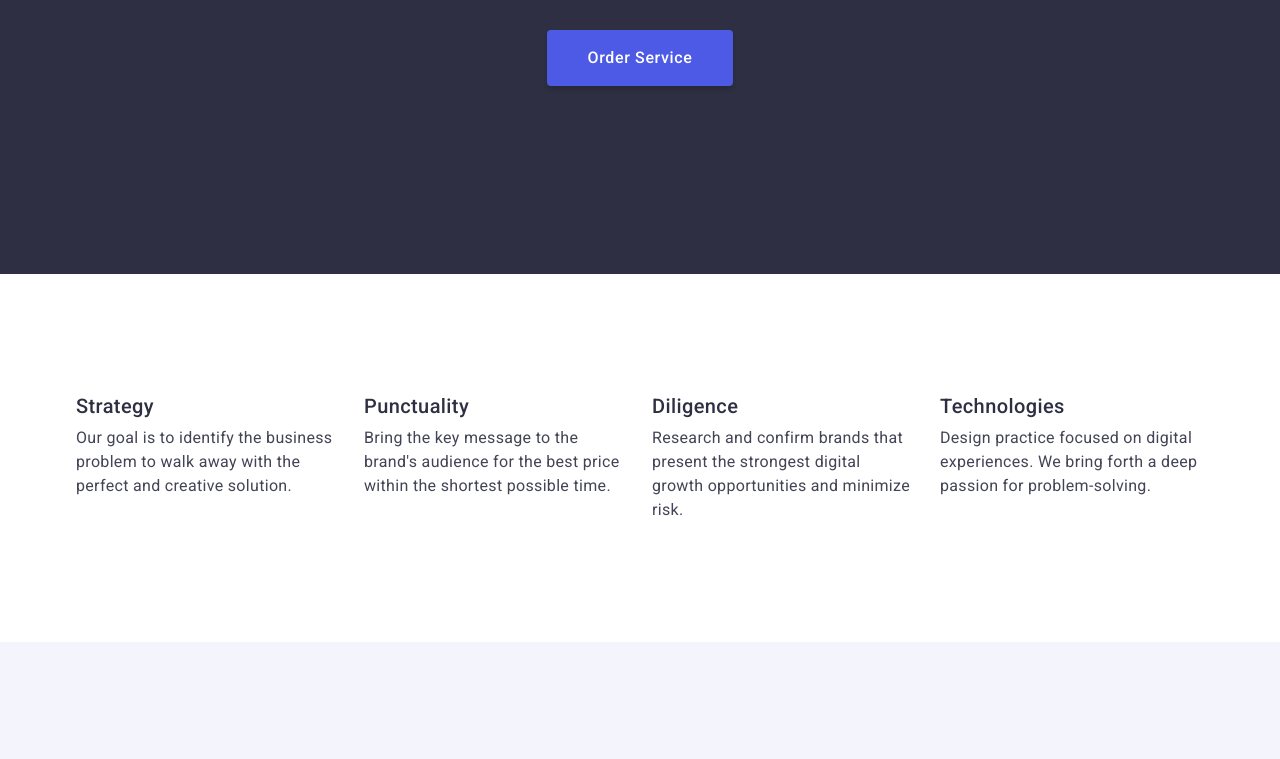
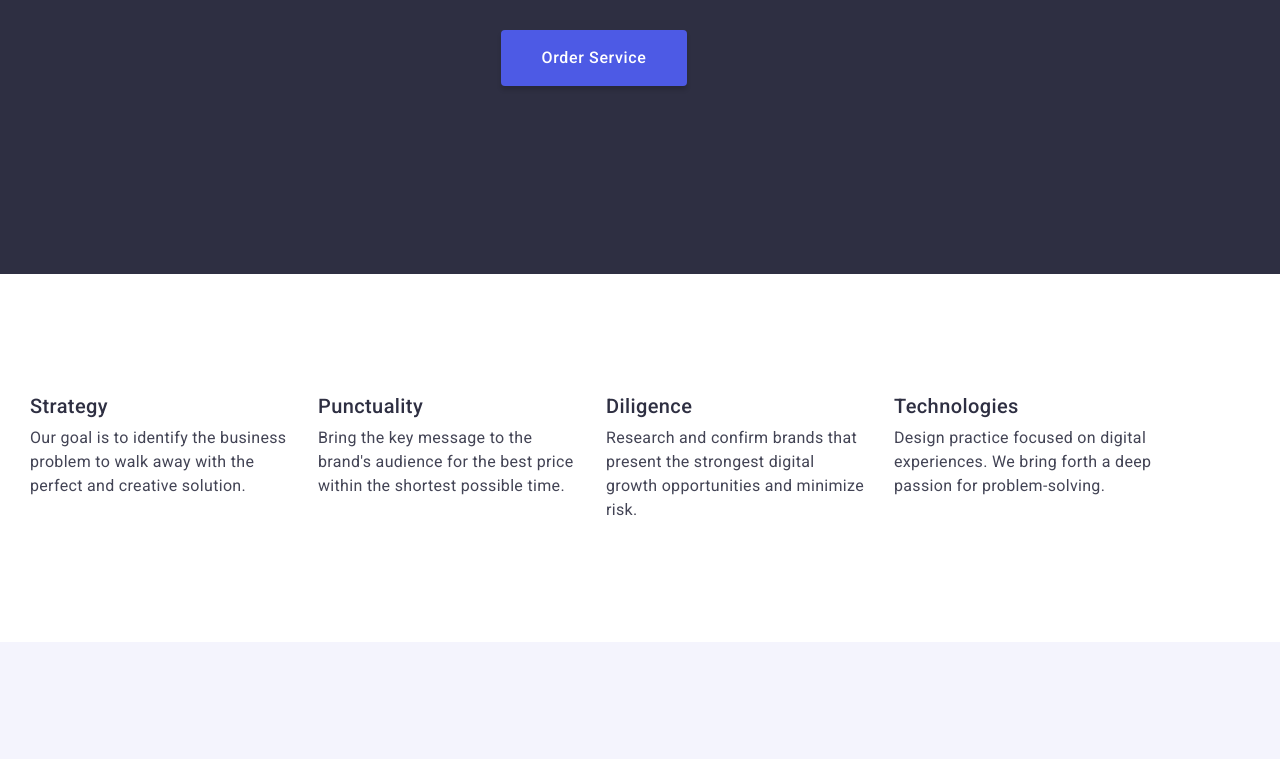
Before and after one commit to shepel30/goit-markup-hw-03, a plain HTML site: page index.html in a window 1280 px wide. Shown: the part 399-1158 px from the top of the page. Drawn offline with nearby package versions, Linux system fonts and the light colour scheme.

Commit message:
Update styles.css

```diff
--- a/css/styles.css
+++ b/css/styles.css
@@ -37,7 +37,7 @@ img {
 .container {
   width: 1158px;
   padding: 0 15px 0 15px;
-  margin: 0 auto;
+  margin: 0 15px;
 }
 .header {
   border-bottom: 1px solid #E7E9FC;
```
